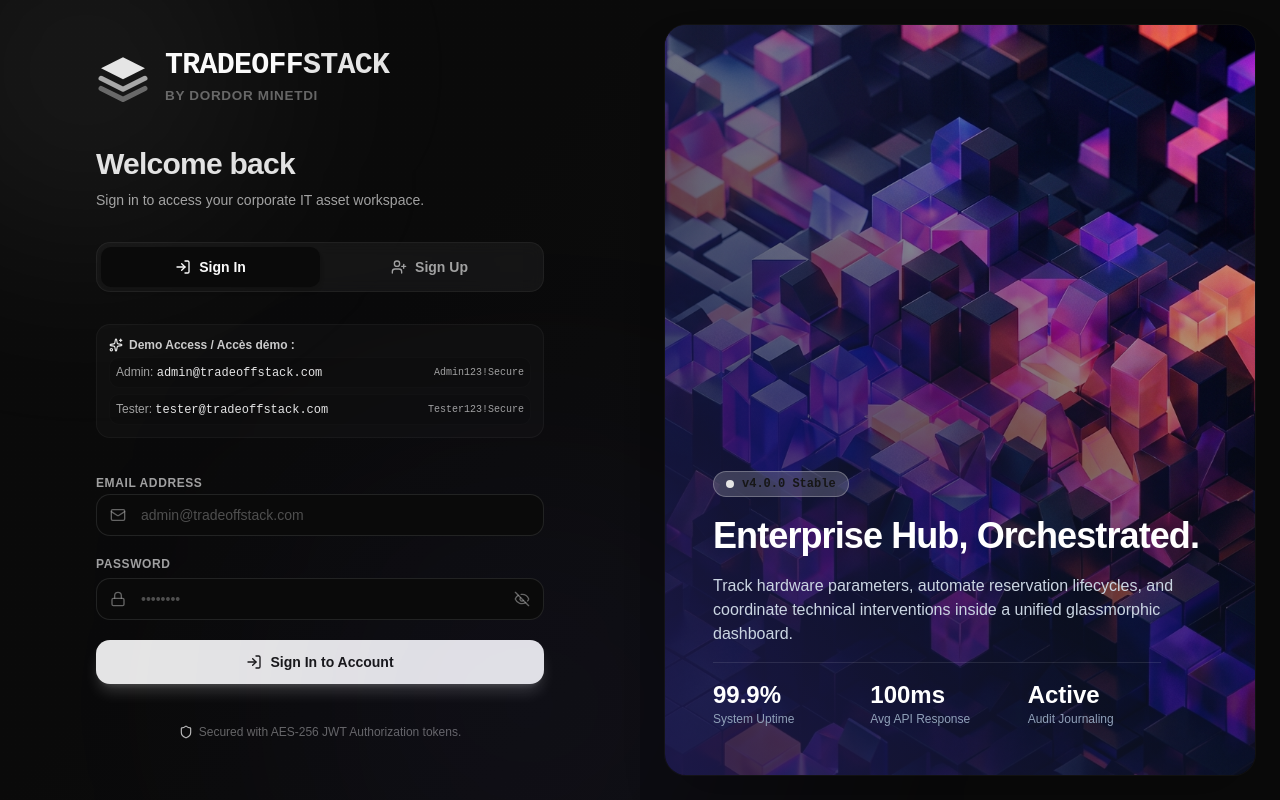
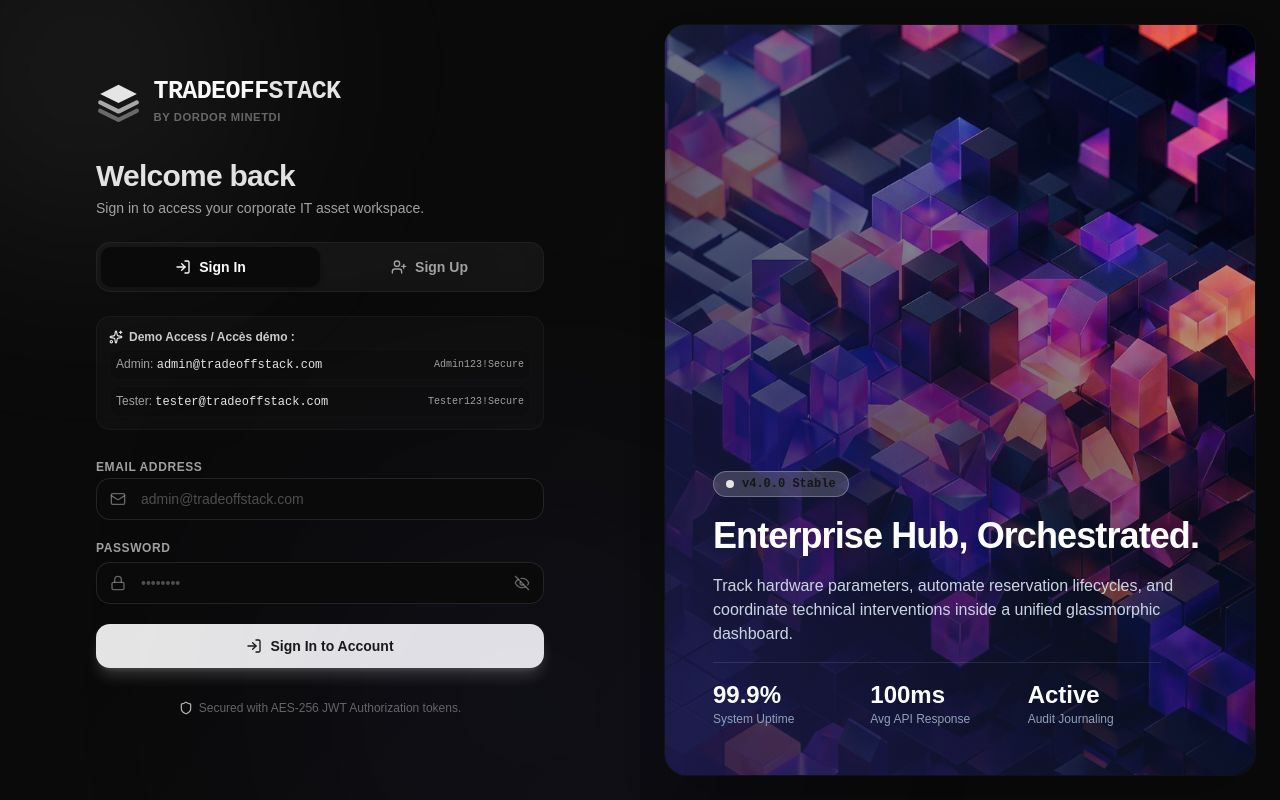
Before and after one commit to dordormin/TradeOffStackAPI, a React (Vite) app in the folder frontend/: page /login in a window 1280 px wide. Both pictures are taken after a click on the button 522 px from the left and 598 px from the top of the page. Built offline with nearby package versions, Linux system fonts and the light colour scheme.

Commit message:
fix: remove unused import to fix CI build and adjust login layout

```diff
--- a/frontend/src/App.tsx
+++ b/frontend/src/App.tsx
@@ -125,20 +125,20 @@ const LoginForm = () => {
   };
 
   return (
-    <div className="min-h-screen w-full flex bg-background text-foreground overflow-hidden">
+    <div className="h-screen w-full flex bg-background text-foreground overflow-hidden">
       {/* Left Pane - Form */}
-      <div className="w-full lg:w-1/2 flex flex-col justify-center px-6 md:px-16 lg:px-20 py-12 relative z-10 bg-gradient-to-br from-background via-background/95 to-secondary/10">
+      <div className="w-full lg:w-1/2 flex flex-col justify-center items-center px-6 md:px-16 lg:px-20 py-4 relative z-10 bg-gradient-to-br from-background via-background/95 to-secondary/10">
 
         {/* Decorative Neon Glow Elements */}
         <div className="absolute top-[-10%] left-[-10%] w-[300px] h-[300px] bg-primary/10 rounded-full blur-[120px] pointer-events-none" />
         <div className="absolute bottom-[-10%] right-[-10%] w-[350px] h-[350px] bg-indigo-500/10 rounded-full blur-[140px] pointer-events-none" />
 
-        <div className="w-full max-w-md mx-auto space-y-8">
+        <div className="w-full max-w-md mx-auto space-y-6">
 
           {/* Header */}
-          <div className="flex flex-col space-y-2">
+          <div className="flex flex-col space-y-1">
             <div className="flex items-center gap-3">
-              <Logo className="scale-150 origin-left mb-6" />
+              <Logo className="scale-125 origin-left mb-4" />
             </div>
             <h2 className="text-3xl font-extrabold tracking-tight text-foreground/90 pt-4">
               {activeTab === 'signin' ? 'Welcome back' : 'Create an account'}
--- a/frontend/src/pages/CentralHub.tsx
+++ b/frontend/src/pages/CentralHub.tsx
@@ -6,7 +6,6 @@ import { Logo } from '@/components/Logo';
 import { Card, CardContent, CardDescription, CardHeader, CardTitle } from '@/components/ui/card';
 import { Avatar, AvatarFallback, AvatarImage } from '@/components/ui/avatar';
 import {
-  MonitorSmartphone,
   LifeBuoy,
   ShoppingCart,
   Briefcase,
```
